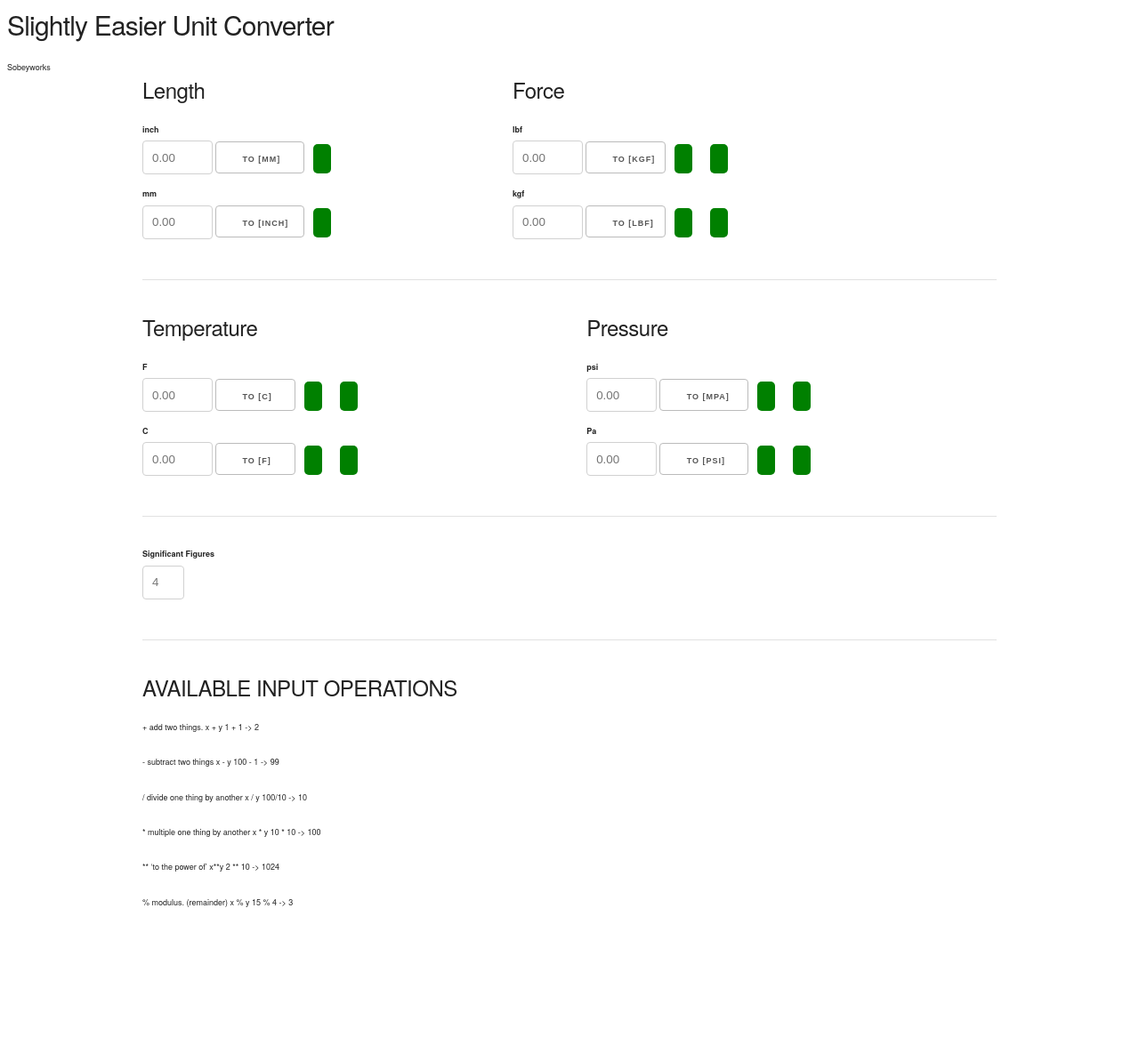
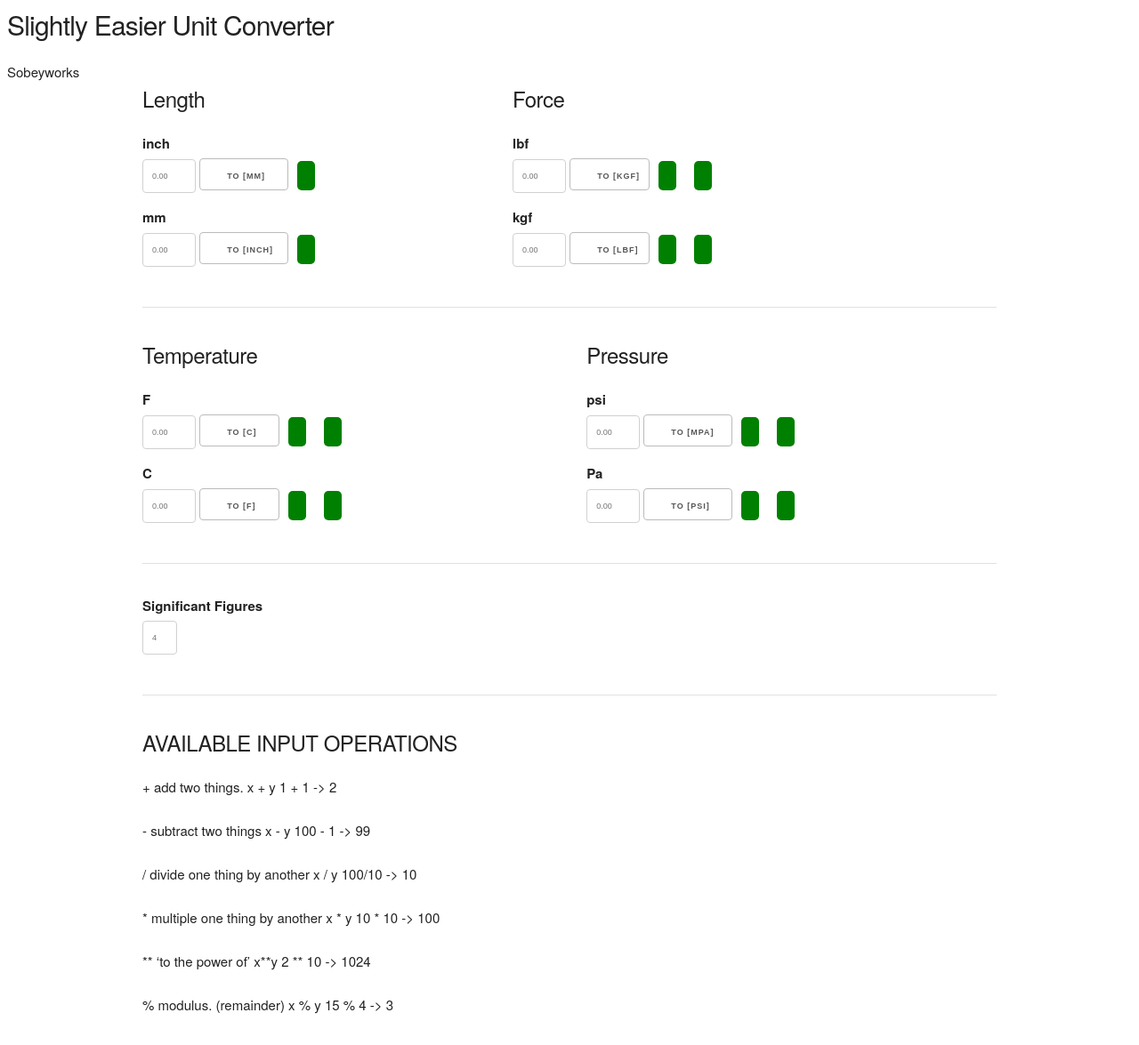
Before and after one commit to asobey/OnlineUnitConverter, a Flask app: page / in a window 1280 px wide. Shown: the whole page at 89% size. Before the commit the page ends 1020 px from the top, so only its background shows below. Run offline with Flask 2, Linux system fonts and the light colour scheme.

Commit message:
Style change to input and alert

```diff
--- a/templates/app.html
+++ b/templates/app.html
@@ -4,7 +4,7 @@
 <head>
   <meta charset="utf-8">
   <title>Slightly Easier Unit Converter</title>
-  <meta name="description" content="The HTML5 Herald">
+  <meta name="description" content="Web app to simplify unit conversion">
   <meta name="Sobey" content="Calculations">
   <link rel="stylesheet" href="https://cdnjs.cloudflare.com/ajax/libs/skeleton/2.0.4/skeleton.css">
   <link rel="stylesheet" href="/css/main.css">
@@ -16,10 +16,11 @@
       color: white;
       margin: 1rem;
     }
+    input, .alert {font-size:xx-small; }
   </style>
 </head>
 
-<body style="font-size:xx-small">
+<body>
   <div class="Container">
     <h4>Slightly Easier Unit Converter</h4>
     <h7>Sobeyworks</h7>
```
